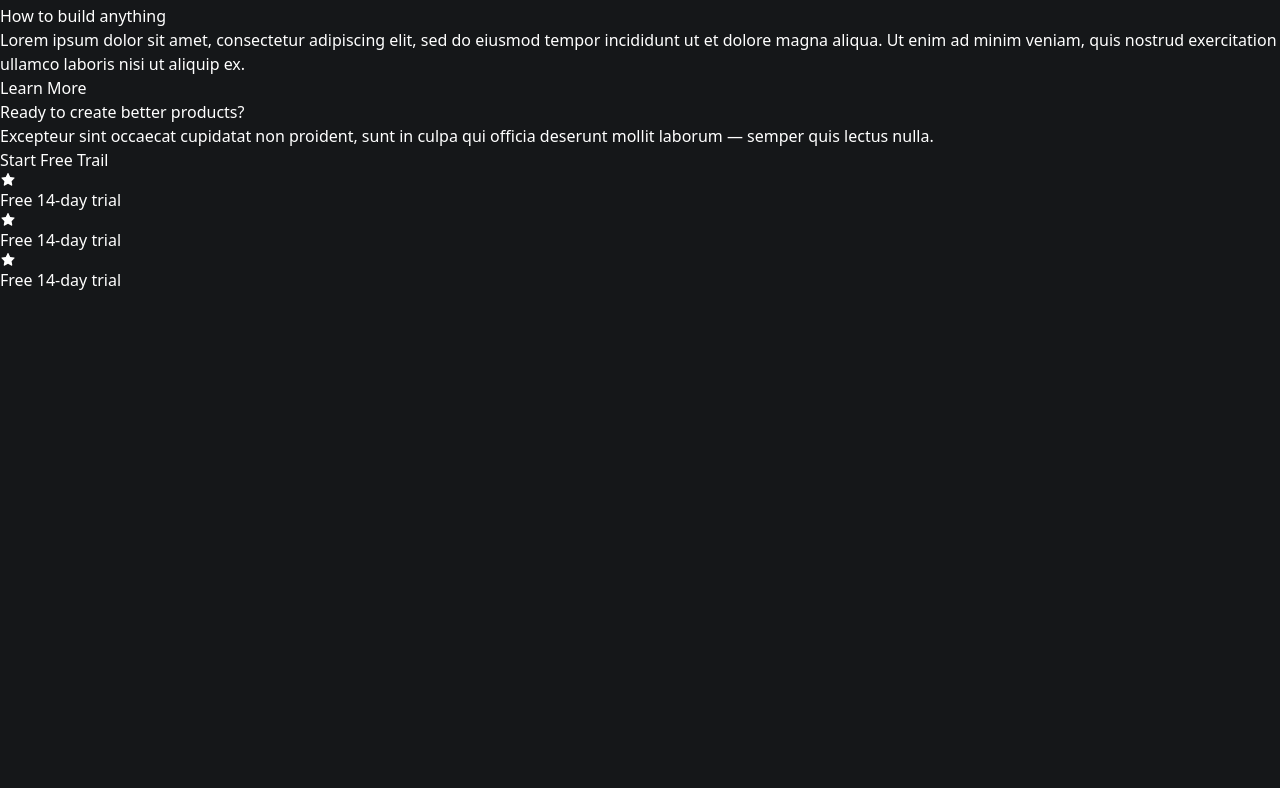
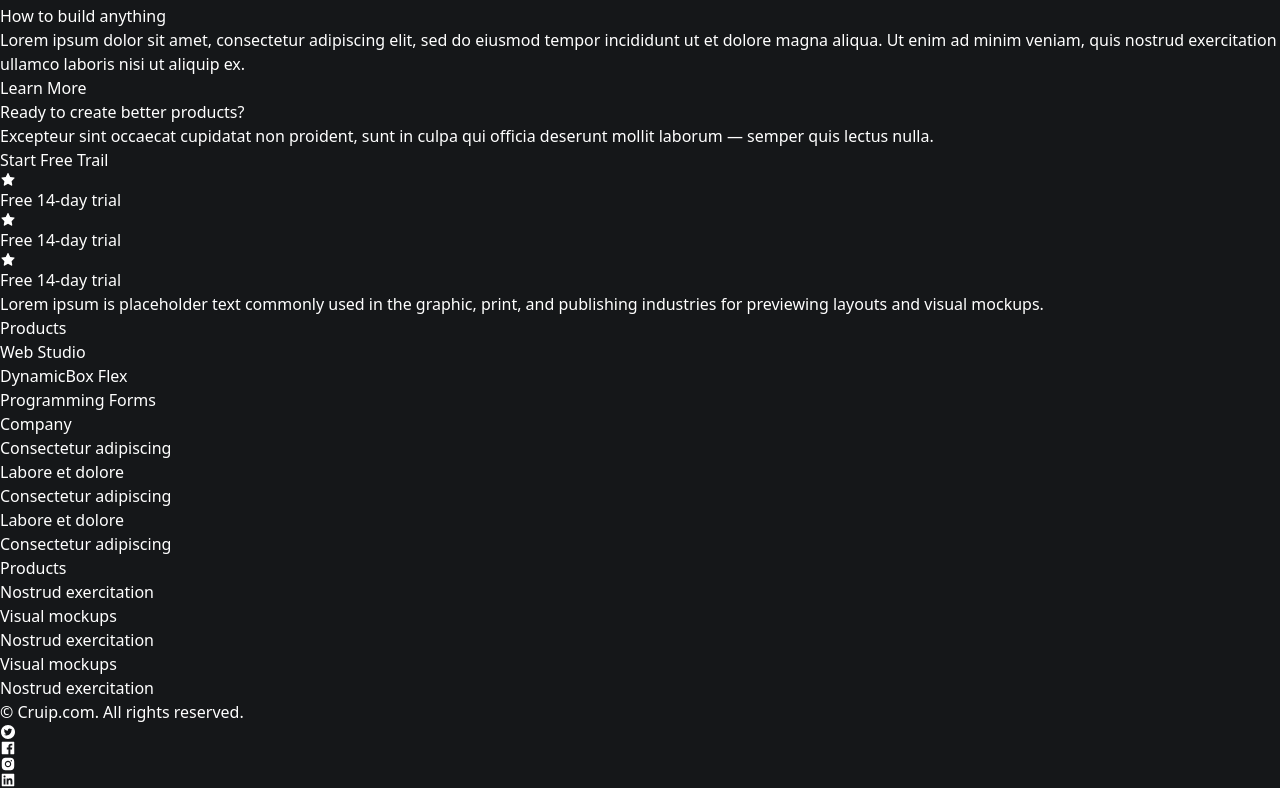
Before and after one commit to Mo-Ibra/next-cruip, a Next.js app: page / in a window 1280 px wide. Shown: the part 6526-7314 px from the top of the page. Before the commit the page ends 6818 px from the top, so only its background shows below. Built offline with nearby package versions, Linux system fonts and the light colour scheme.

Commit message:
Added Footer

```diff
--- /dev/null
+++ b/components/footer/Footer.tsx
@@ -0,0 +1,58 @@
+import { AiFillFacebook, AiFillInstagram, AiFillLinkedin, AiFillTwitterCircle } from "react-icons/ai";
+
+
+const Footer = () => {
+    return (
+        <section className="py-10">
+            <div className="container mx-auto px-10">
+                <div className="grid lg:grid-cols-4 md:grid-cols-2 gap-5">
+                    <div>
+                        <p className="text-color">
+                            Lorem ipsum is placeholder text commonly used in the graphic,
+                            print, and publishing industries for previewing layouts and visual mockups.
+                        </p>
+                    </div>
+                    <div>
+                        <h3 className="header-color text-lg font-bold">Products</h3>
+                        <ul>
+                            <li className="text-color cursor-pointer text-sm my-2">Web Studio</li>
+                            <li className="text-color cursor-pointer text-sm my-2">DynamicBox Flex</li>
+                            <li className="text-color cursor-pointer text-sm my-2">Programming Forms</li>
+                        </ul>
+                    </div>
+                    <div>
+                        <h3 className="header-color text-lg font-bold">Company</h3>
+                        <ul>
+                            <li className="text-color cursor-pointer text-sm my-2">Consectetur adipiscing</li>
+                            <li className="text-color cursor-pointer text-sm my-2">Labore et dolore</li>
+                            <li className="text-color cursor-pointer text-sm my-2">Consectetur adipiscing</li>
+                            <li className="text-color cursor-pointer text-sm my-2">Labore et dolore</li>
+                            <li className="text-color cursor-pointer text-sm my-2">Consectetur adipiscing</li>
+                        </ul>
+                    </div>
+                    <div>
+                        <h3 className="header-color text-lg font-bold">Products</h3>
+                        <ul>
+                            <li className="text-color cursor-pointer text-sm my-2">Nostrud exercitation</li>
+                            <li className="text-color cursor-pointer text-sm my-2">Visual mockups</li>
+                            <li className="text-color cursor-pointer text-sm my-2">Nostrud exercitation</li>
+                            <li className="text-color cursor-pointer text-sm my-2">Visual mockups</li>
+                            <li className="text-color cursor-pointer text-sm my-2">Nostrud exercitation</li>
+                        </ul>
+                    </div>
+                </div>
+                <div className="flex justify-between items-center my-5">
+                    <p className="text-color">© Cruip.com. All rights reserved.</p>
+                    <div className="flex items-center gap-5">
+                        <AiFillTwitterCircle className="text-color cursor-pointer" />
+                        <AiFillFacebook className="text-color cursor-pointer" />
+                        <AiFillInstagram className="text-color cursor-pointer" />
+                        <AiFillLinkedin className="text-color cursor-pointer" />
+                    </div>
+                </div>
+            </div>
+        </section>
+    )
+}
+
+export default Footer;
--- a/pages/index.tsx
+++ b/pages/index.tsx
@@ -6,6 +6,7 @@ import Goals from "../sections/goals/goals";
 import Features from "../sections/features/features";
 import News from "../sections/news/news";
 import Trail from "../sections/trail/trail";
+import Footer from "../components/footer/Footer";
 
 const Home: NextPage = () => {
   return (
@@ -15,6 +16,7 @@ const Home: NextPage = () => {
       <Features />
       <News />
       <Trail />
+      <Footer />
     </>
   )
 }
```
